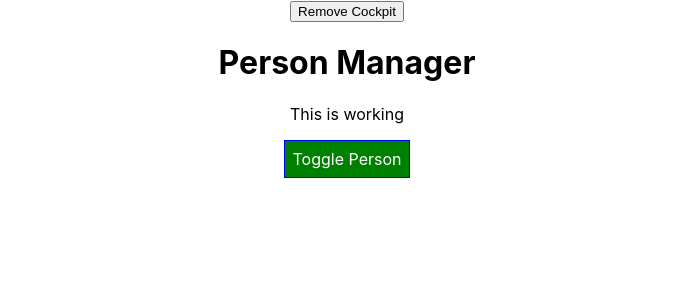
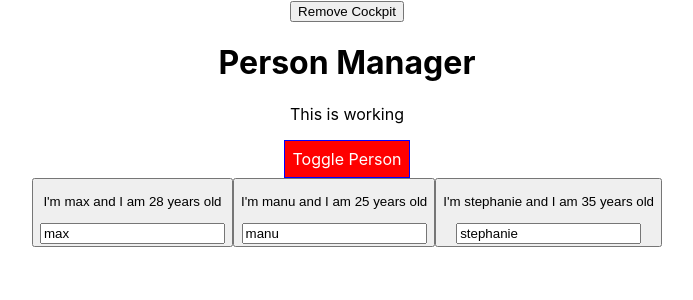
Before and after one commit to vernonsyncere/coursework, a React (Create React App) app: page / in a window 1280 px wide. Shown: the top 300 px of the page, without its empty margins (293-986 px from the left). Built offline with nearby package versions, Linux system fonts and the light colour scheme.

Commit message:
added Auxilliary.js

```diff
--- a/src/components/Persons/Person/Person.js
+++ b/src/components/Persons/Person/Person.js
@@ -1,11 +1,13 @@
 import React, { Component } from "react";
 import classes from "./Person.module.css";
+import Auxilliary from '../../../containers/hoc/Auxilliary'
 
 class Person extends Component{
   render(){
     console.log('[Person.js] rendering...')
     return (
-      <div className={classes.Person}>
+      <Auxilliary>
+      {/* <div className={classes.Person}> */}
         <button>
           <p onClick={this.props.click}>
             I'm {this.props.name} and I am {this.props.age} years old
@@ -13,7 +15,8 @@ class Person extends Component{
           <p>{this.props.children}</p>
           <input type="text" onChange={this.props.changed} value={this.props.name} />
         </button>
-      </div>
+      {/* </div> */}
+      </Auxilliary>
     );
   }
 
--- a/src/containers/App.js
+++ b/src/containers/App.js
@@ -20,7 +20,7 @@ class App extends Component {
     ],
     otherState: "other value",
     usernames: [{ username: "Syncere" }, { username: "LikeyMe" }],
-    showPersons: false,
+    showPersons: "false",
     showCockpit: true
   };
 
--- /dev/null
+++ b/src/containers/hoc/Auxilliary.js
@@ -0,0 +1,5 @@
+import react from 'react'
+
+const Auxilliary = props => props.children;
+
+export default Auxilliary;
```
